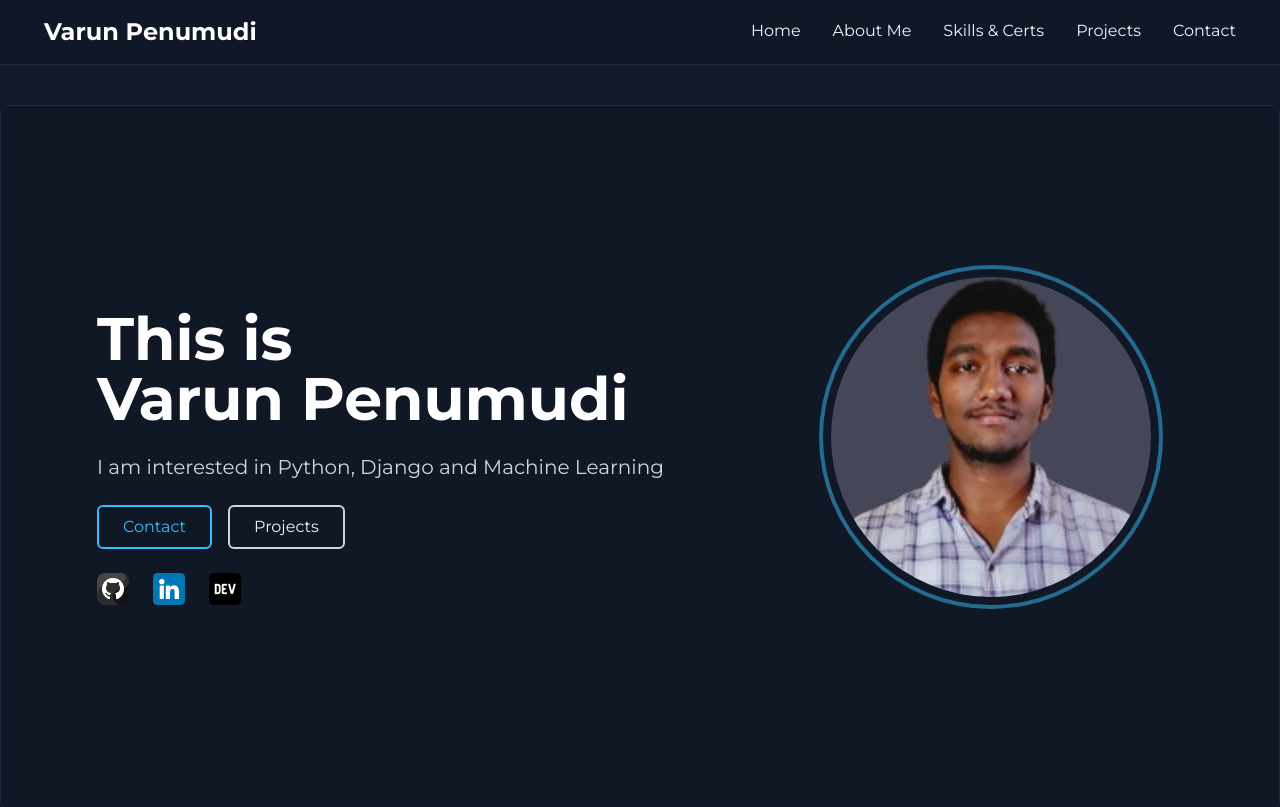
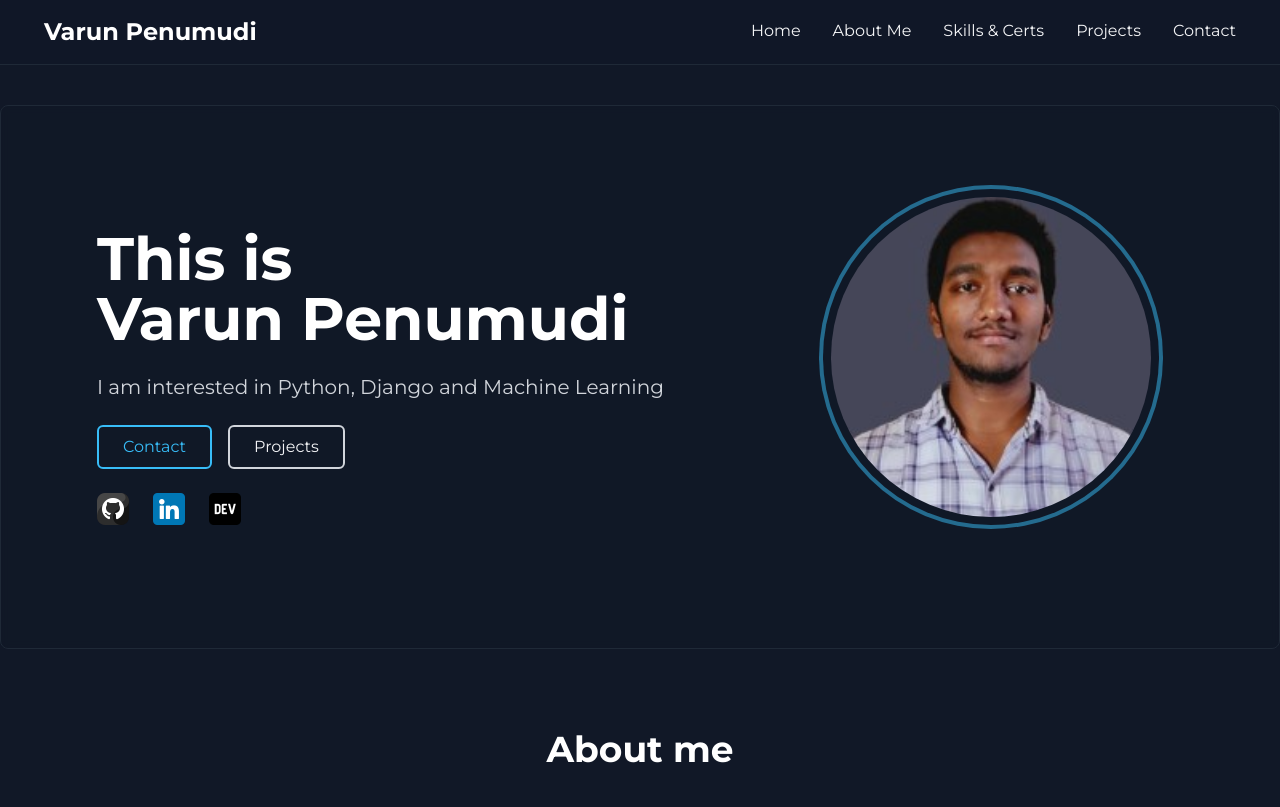
Before and after one commit to varunpenumudi/netlify-portfolio, a plain HTML site: page index.html in a window 1280 px wide. Shown: the top 807 px of the page. Drawn offline with nearby package versions, Linux system fonts and the light colour scheme.

Commit message:
changed hero seciton height

```diff
--- a/index.html
+++ b/index.html
@@ -67,7 +67,7 @@
         </header>
 
         <!-- Hero Section -->
-        <div id="hero" class="px-4 sm:px-6 md:px-24 max-w-7xl mx-auto my-6 sm:my-10 min-h-[calc(100vh-6rem)] flex justify-between items-center border border-gray-800 rounded-lg bg-gray-900/50 backdrop-blur-sm
+        <div id="hero" class="px-4 sm:px-6 md:px-24 max-w-7xl mx-auto my-6 sm:my-10 min-h-[calc(80vh-6rem)] flex justify-between items-center border border-gray-800 rounded-lg bg-gray-900/50 backdrop-blur-sm
             md:space-y-reverse md:space-y-10 max-md:flex-col-reverse max-md:py-8">
             <div class="space-y-4 sm:space-y-6 max-w-xl px-4 sm:px-0">
                 <h1 class="text-3xl sm:text-4xl md:text-6xl font-bold text-white leading-tight">
```
